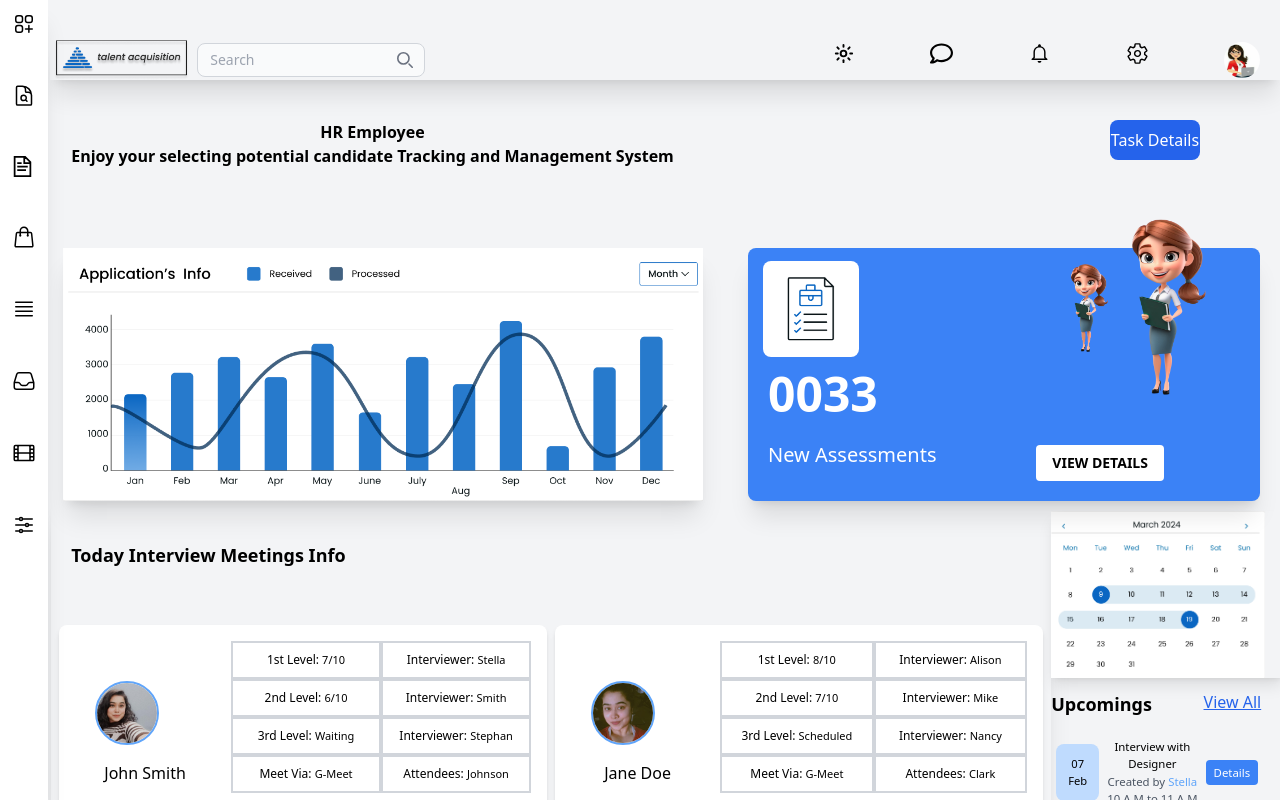
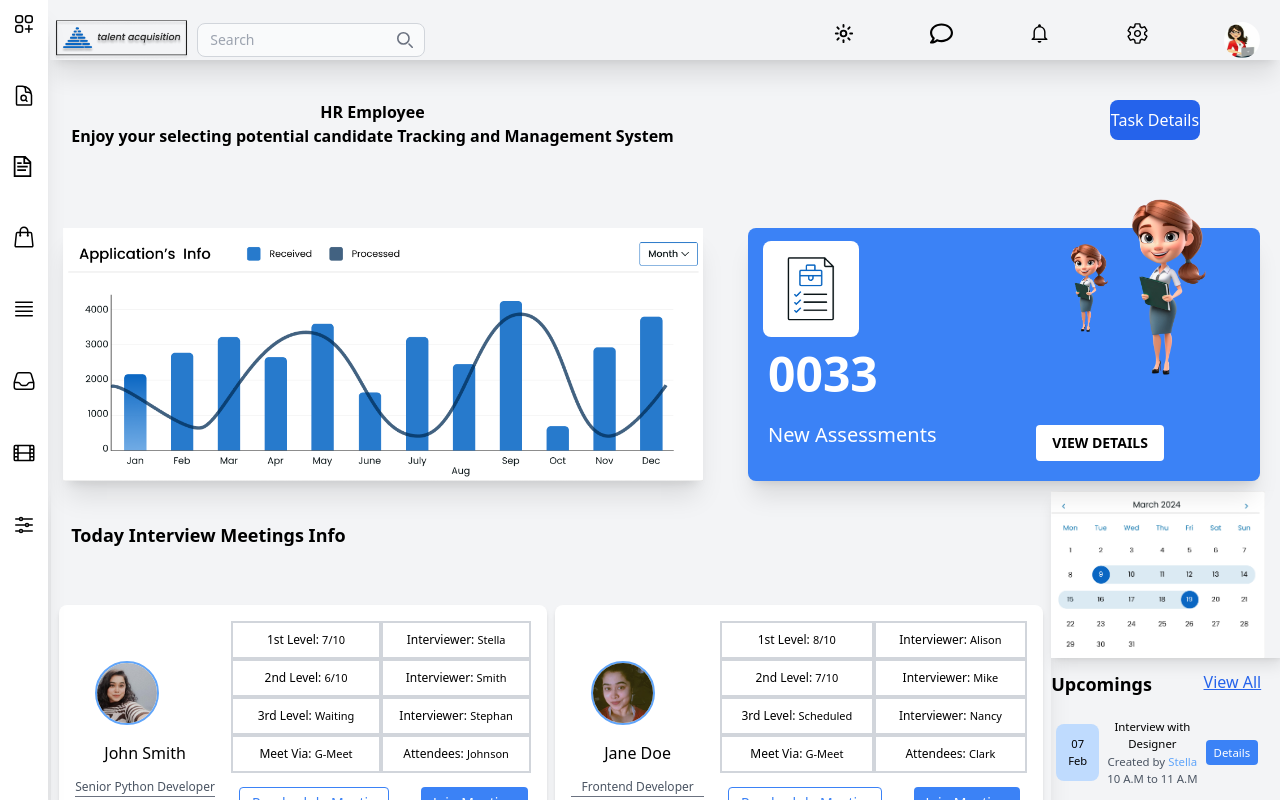
Before and after one commit to anafariya/nexino, a React (Create React App) app: page / in a window 1280 px wide. Shown: the top 800 px of the page. Built offline with nearby package versions, Linux system fonts and the light colour scheme; the HTML template or start-up script is replaced by a standard one.

Commit message:
edited header

```diff
--- a/src/components/header/Header.jsx
+++ b/src/components/header/Header.jsx
@@ -7,7 +7,7 @@ import { IoSettingsOutline } from "react-icons/io5";
 function Header() {
   return (
     <>
-    <div className="flex h-10vh items-center justify-between shadow-xl mt-10 ml-[50px]">
+    <div className="flex h-10vh items-center justify-between shadow-xl mt-5 ml-[50px]">
         <div className="flex items-center space-x-2">
             <img src="/nexino-logo.png" alt="Nexino" className="h-10 ml-1" />
 
```
